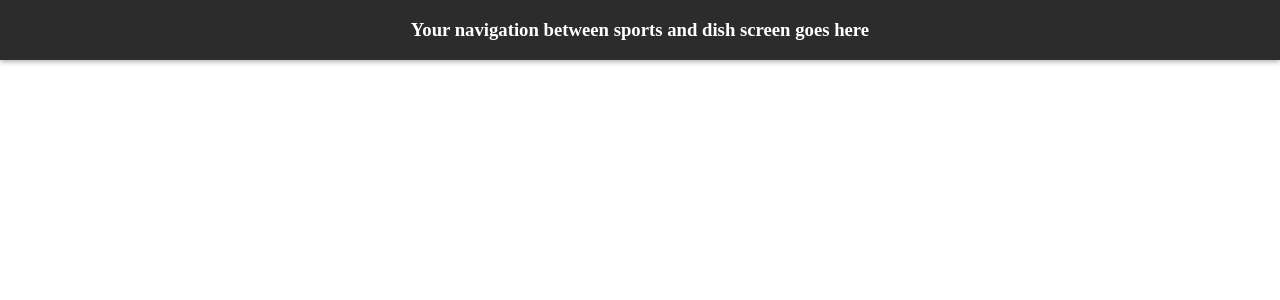
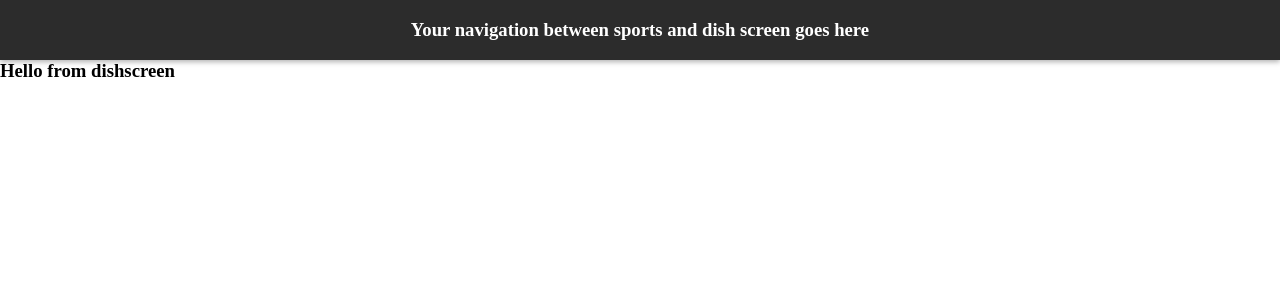
Before and after one commit to MiranKorkmaz/React-Typescript-Starter-Test, a React (Create React App) app: page /dishscreen in a window 1280 px wide. Shown: the top 300 px of the page. Built offline with nearby package versions, Linux system fonts and the light colour scheme.

Commit message:
adding routes to main app

```diff
--- a/package.json
+++ b/package.json
@@ -13,7 +13,7 @@
     "json-server": "^0.16.3",
     "react": "^17.0.2",
     "react-dom": "^17.0.2",
-    "react-router-dom": "^5.3.0",
+    "react-router-dom": "^6.2.2",
     "react-scripts": "4.0.3",
     "react-spinners": "^0.11.0",
     "typescript": "^4.1.2",
--- a/src/App.tsx
+++ b/src/App.tsx
@@ -1,12 +1,19 @@
 import React from 'react';
+import {Routes, Route} from "react-router-dom"
 
 import './App.css';
 import { Header } from './components/layout/header/Header';
+import { DishScreen } from './screens/dish-screen/DishScreen';
+import { SportsScreen } from './screens/sports-screen/SportsScreen';
 
 function App() {
   return (
     <div className="App">
       <Header />
+      <Routes>
+        <Route path="/dishscreen" element={<DishScreen/>} />
+        <Route path="/sportscreen" element={<SportsScreen/>} />
+      </Routes>
     </div>
   );
 }
--- a/src/index.tsx
+++ b/src/index.tsx
@@ -3,10 +3,13 @@
 import './index.css';
 import App from './App';
 import reportWebVitals from './reportWebVitals';
+import {BrowserRouter} from "react-router-dom"
 
 ReactDOM.render(
   <React.StrictMode>
-    <App />
+    <BrowserRouter>
+      <App />
+    </BrowserRouter>
   </React.StrictMode>,
   document.getElementById('root')
 );
```
Also changed, not shown: 1 other file (tests, documents, lock files or other folders).
